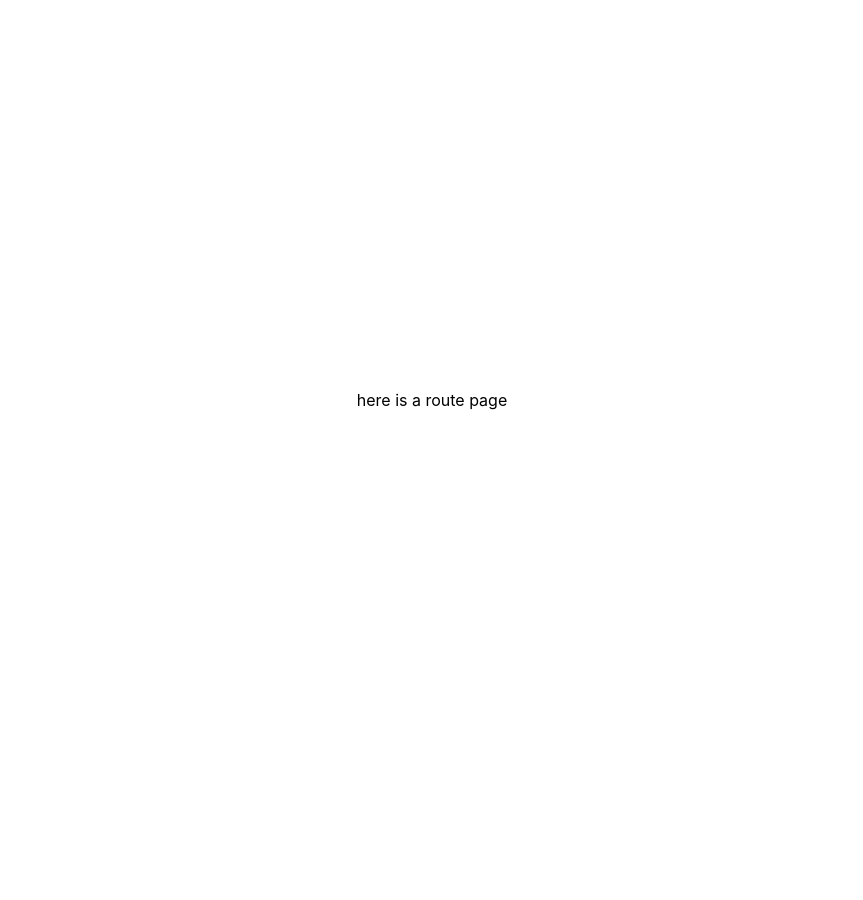
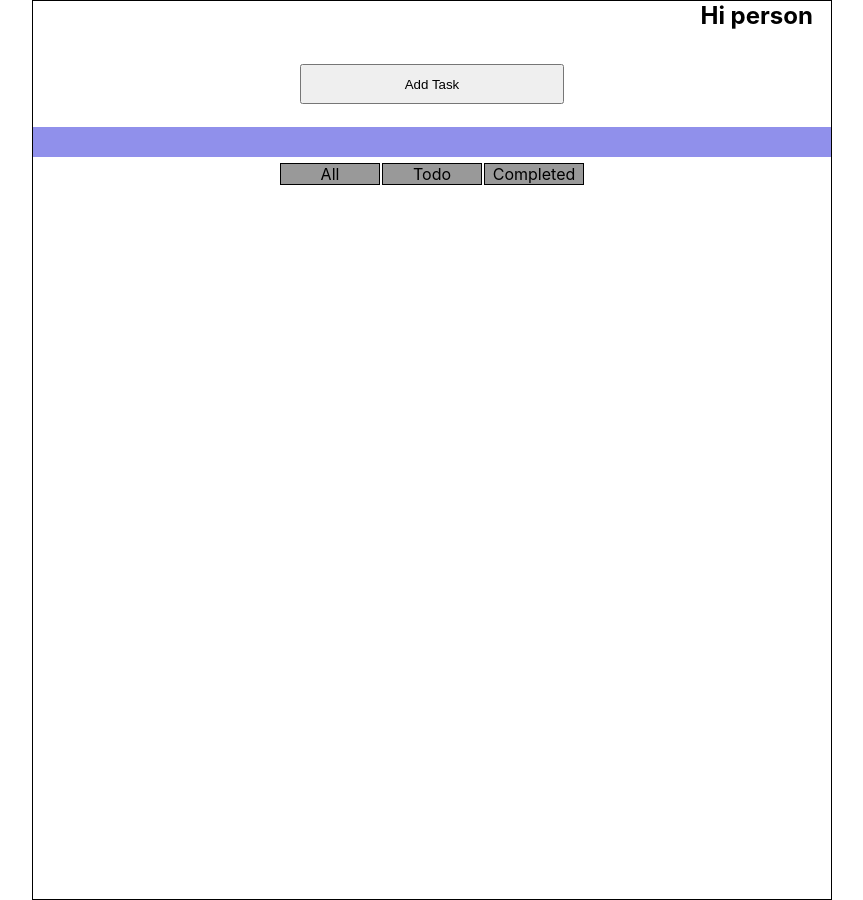
Before and after one commit to 4cody/taskAppUI, a React (Create React App) app in the folder client/: page /dash in a window 1280 px wide. Shown: the whole page, without its empty margins (208-1071 px from the left). Before the commit the page ends 800 px from the top, so only its background shows below. Built offline with nearby package versions, Linux system fonts and the light colour scheme.

Commit message:
switch to using hooks

```diff
--- a/client/package.json
+++ b/client/package.json
@@ -9,6 +9,7 @@
     "@testing-library/jest-dom": "^4.2.4",
     "@testing-library/react": "^9.5.0",
     "@testing-library/user-event": "^7.2.1",
+    "axios": "^0.19.2",
     "react": "^16.13.1",
     "react-dom": "^16.13.1",
     "react-router-dom": "^5.2.0",
--- a/client/src/App.js
+++ b/client/src/App.js
@@ -1,27 +1,25 @@
 import React from 'react';
-import {
-  BrowserRouter as Router,
-  Switch,
-  Route
-} from "react-router-dom";
-
-import Landing from './components/Landing'
-import Dashboard from './components/Dashboard'
+// import { ProtectedRoute } from './components/ProtectedRoute'
+import { Route, Switch } from 'react-router-dom'
+import { Landing } from './components/Landing'
+import { Dashboard } from './components/Dashboard'
 
 function App() {
   return (
-    <Router>
-      <div className='App'>
-        <Switch>
-          <Route path="/dash">
-            <Dashboard />
-          </Route>
-          <Route path="/">
-            <Landing />
-          </Route>
-        </Switch>
-      </div>
-    </Router>
+    <div className='App'>
+      <Switch>
+
+        <Route path='/' exact component={Landing} />
+
+        {/* <ProtectedRoute
+          path='/dash'
+          exact
+          render={() => <Dashboard />} /> */}
+
+        <Route path='/dash' component={Dashboard} />
+      </Switch>
+
+    </div>
   );
 }
 
--- a/client/src/assets/css/main.css
+++ b/client/src/assets/css/main.css
@@ -115,3 +115,56 @@ section {
     padding-top: 15%;
     display: block;
 }
+
+/*  Dashboard -----  */
+
+.dashboardContainer {
+    width: 800px;
+    height: 900px;
+
+    border: 1px solid black;
+}
+
+.dashboardBanner {
+    border-bottom: 30px inset rgb(144, 144, 235);
+
+    display: grid;
+    grid-gap: 3px;
+    grid-template-columns: repeat(6, 1fr);
+    grid-template-rows: 60px 40px 20px;
+    grid-template-areas:
+        ". . . . . n "
+        ". . b b . ."
+        ". . . . . .";
+}
+
+.dashboardBanner > h2 {
+    grid-area: n;
+}
+
+.dashboardBanner > button {
+    grid-area: b;
+}
+
+.dashboardFilter {
+
+}
+
+.dashboardFilter > ul {
+    list-style-type: none;
+
+    display: flex;
+    justify-content: center;
+}
+
+.dashboardFilter > ul > li {
+    margin: 6px 1px;
+    padding: 0 3px;
+    border: 1px solid black;
+    background: #999;
+
+    width: 100px;
+    text-align: center;
+
+    cursor: pointer;
+}
--- a/client/src/components/Dashboard.js
+++ b/client/src/components/Dashboard.js
@@ -1,11 +1,53 @@
-import React, { Component } from 'react'
+import React, { useState, useEffect } from 'react'
+// import axios from 'axios'
+import '../assets/css/main.css'
 
-export default class Dashboard extends Component {
-    render() {
-        return (
-            <div className='daskboardContainer'>
-                here is a route page
+export const Dashboard = () => {
+    const [display, setDisplay] = useState('')
+
+    const handleChange = evt => {
+        const d = evt.target.attributes.sortvalue.value
+        console.log(d)
+        setDisplay(d)
+    }
+
+    useEffect(() => {
+        console.log(display)
+    })
+
+    return (
+        <div className='dashboardContainer'>
+            <div className='dashboardBanner'>
+                <h2>Hi person</h2>
+                <button>Add Task</button>
             </div>
-        )
-    }
+            <div className='dashboardFilter'>
+                <ul>
+                    <li>
+                        <div
+                            onClick={handleChange}
+                            className='filterOption'
+                            sortvalue='all' >All</div>
+                    </li>
+
+                    <li>
+                        <div
+                            onClick={handleChange}
+                            className='filterOption'
+                            sortvalue='todo'>Todo</div>
+                    </li>
+
+                    <li>
+                        <div
+                            onClick={handleChange}
+                            className='filterOption'
+                            sortvalue='completed'>Completed</div>
+                    </li>
+                </ul>
+            </div>
+            <div className="itemList">
+
+            </div>
+        </div>
+    )
 }
--- a/client/src/components/Landing.js
+++ b/client/src/components/Landing.js
@@ -1,41 +1,29 @@
-import React, { Component } from 'react'
-import LoginForm from './LoginForm'
-import TitleAndInfo from './TitleAndInfo'
+import React, { useState } from 'react'
+import { LoginForm } from './LoginForm'
+import { TitleAndInfo } from './TitleAndInfo'
 import '../assets/css/main.css'
 
-export default class Landing extends Component {
-    constructor(props){
-        super(props)
-        this.state = {
-            toggled: false
+export const Landing = (props) => {
+    const [toggled, setToggle] = useState(false)
+
+    const toggleHandler = () => {
+        setToggle(!toggled)
     }
 
-        this.intakeChangeAndHandle = this.intakeChangeAndHandle.bind(this)
-    }
-
-    intakeChangeAndHandle(intake) {
-        this.setState({
-            toggled: intake
-        }, console.log('state in landing is ' + this.state.toggled))
-    }
-
-    render() {
     return (
         <div className='landing'>
-
             <section className='sectionLandingTop'>
                 <LoginForm />
             </section>
 
             <section className={
-                    this.state.toggled === false ?
+                toggled === false ?
                 'sectionLandingBot' :
                 'sectionLandingBot toggled'
             }>
-                    <TitleAndInfo aProp={this.intakeChangeAndHandle} />
+                <TitleAndInfo isToggled={toggleHandler} />
             </section>
 
         </div>
     )
 }
-}
--- a/client/src/components/LoginForm.js
+++ b/client/src/components/LoginForm.js
@@ -1,48 +1,34 @@
-import React, { Component } from 'react'
+import React, { useState } from 'react'
 
-export default class LoginForm extends Component {
-    constructor(props){
-        super(props)
-        this.state = {
-            email: '',
-            password: ''
+export const LoginForm = ()  => {
+    const [email, setEmail] = useState('')
+    const [password, setPassword] = useState('')
+
+    const handleSubmit = evt => {
+        evt.preventDefault();
+        alert(`Submitting Name ${email}, ${password}`)
     }
 
-        this.handleChange = this.handleChange.bind(this)
-        this.handleSubmit = this.handleSubmit.bind(this)
-    }
-
-    handleChange(e) {
-        console.log(e.target.name)
-        this.setState({
-            [e.target.name]: e.target.value
-        })
-    }
-
-    handleSubmit(e) {
-        alert('this was submited ' + this.state.value)
-    }
-
-    render() {
     return (
-            <form id='loginForm' onSubmit={this.handleSubmit}>
+        <div>
+            <form id='loginForm' onSubmit={handleSubmit}>
 
             <input type='text'
                 name='email'
                 id='emailInput'
-                    value={this.state.email}
-                    onChange={this.handleChange} />
+                value={email}
+                onChange={e => setEmail(e.target.value)} />
 
             <input type='text'
                 name='password'
                 id='passwordInput'
-                    value={this.state.password}
-                    onChange={this.handleChange} />
+                value={password}
+                onChange={e => setPassword(e.target.value)} />
 
             <input type='submit'
                 id='submitBtn'
                 value='Submit' />
             </form>
+        </div>
     )
 }
-}
--- /dev/null
+++ b/client/src/components/ProtectedRoute.js
@@ -0,0 +1,25 @@
+import React from 'react'
+import { Route, Redirect } from 'react-router-dom'
+import auth from '../assets/js/Auth'
+
+export const ProtectedRoute = ({component: Component, ...rest}) => {
+    return (
+        <Route {...rest} render={
+            (props) => {
+                if(auth.isAuthed) {
+                    console.log(auth.isAuthed)
+                    return <Component {...props} />
+                } else {
+                    return <Redirect to={
+                        {
+                            pathname: '/',
+                            state: {
+                                from: props.location
+                            }
+                        }
+                    }/>
+                }
+            }
+        }/>
+    )
+}
--- a/client/src/components/TitleAndInfo.js
+++ b/client/src/components/TitleAndInfo.js
@@ -1,40 +1,26 @@
-import React, { Component } from 'react'
+import React, { useState } from 'react'
 import { FontAwesomeIcon } from '@fortawesome/react-fontawesome'
-import { faQuestionCircle } from '@fortawesome/free-solid-svg-icons'
-import { faTimesCircle } from '@fortawesome/free-solid-svg-icons'
+import { faQuestionCircle, faTimesCircle } from '@fortawesome/free-solid-svg-icons'
 
-export default class TitleAndInfo extends Component {
-    constructor(props){
-        super(props)
-        this.state = {
-            infoToggled: false
+export const TitleAndInfo = props => {
+    const [toggled, setToggle] = useState(false)
+
+    const handleToggle = evt => {
+        setToggle(!toggled)
+        props.isToggled()
     }
 
-        this.handleInfoToggle = this.handleInfoToggle.bind(this)
-    }
-
-    handleInfoToggle(e) {
-        this.setState({
-            infoToggled: !this.state.infoToggled
-        }, () => {
-            console.log(
-                this.props.aProp(this.state.infoToggled)
-            )
-        })
-    }
-
-    render() {
     return (
         <div className={
-                this.state.infoToggled ?
+            toggled ?
                 'titleAndInfo toggled-titleInfo' :
                 'titleAndInfo'
         }>
             <h1><span>T</span>ask<span>A</span>id</h1>
 
-                <div className='infoIcon' onClick={this.handleInfoToggle}>
+            <div className='infoIcon' onClick={handleToggle}>
                 {
-                    this.state.infoToggled ?
+                toggled ?
                     <FontAwesomeIcon
                         className='landingInfoIcon'
                         icon={faTimesCircle}
@@ -47,7 +33,7 @@ export default class TitleAndInfo extends Component {
             </div>
 
             <div className={
-                    this.state.infoToggled ?
+                toggled ?
                     'appInfo toggled-appInfo' :
                     'appInfo'
             }>
@@ -63,5 +49,5 @@ export default class TitleAndInfo extends Component {
 
         </div>
     )
+
 }
-}
--- a/client/src/index.js
+++ b/client/src/index.js
@@ -2,10 +2,15 @@ import React from 'react';
 import ReactDOM from 'react-dom';
 import './index.css';
 import App from './App';
+import {
+  BrowserRouter as Router,
+} from "react-router-dom";
 
 ReactDOM.render(
   <React.StrictMode>
-    <App />
+    <Router>
+      <App />
+    </Router>
   </React.StrictMode>,
   document.getElementById('root')
 );
```
Also changed, not shown: client/src/assets/js/Auth.js (added, +33 -0 lines), 2 other files (tests, documents, lock files or other folders). Lines whose indentation alone changed are shown as unchanged.
